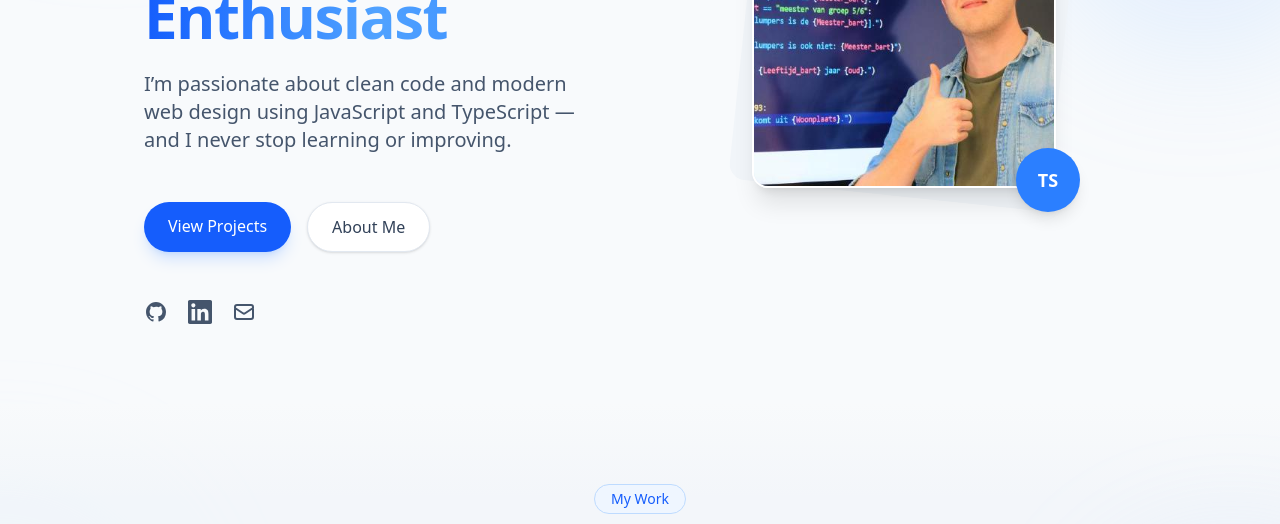
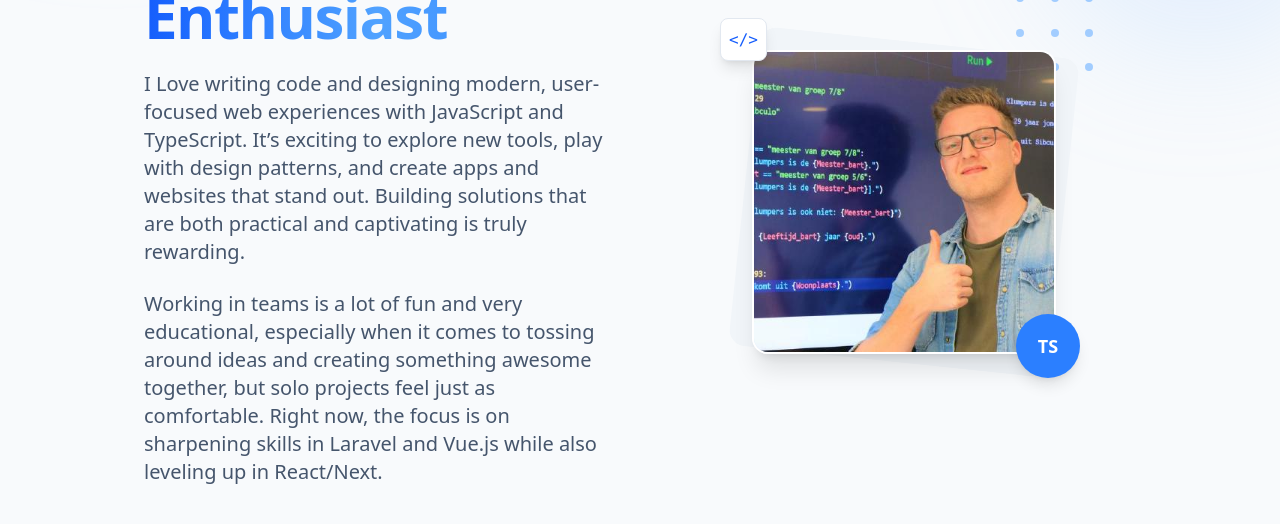
Before and after one commit to Klumpsy/portfolio, a Next.js app: page / in a window 1280 px wide. Shown: the part 428-952 px from the top of the page. Built offline with nearby package versions, Linux system fonts and the light colour scheme; no server answers.

Commit message:
patch up

```diff
--- a/src/app/about/page.tsx
+++ b/src/app/about/page.tsx
@@ -51,9 +51,11 @@ export default async function AboutPage() {
           </h1>
 
           <p className="text-xl text-slate-600 dark:text-slate-300 max-w-2xl mx-auto">
-            From education to technology, my path has been driven by a passion
-            for learning new technologies and creating meaningful experiences.
-            Also, I love to code and build new projects.
+            Moving from teaching to tech has been a fun ride, fueled by a love
+            for picking up new tools and diving into fresh ideas. Coding is a
+            total blast, and there’s nothing like building new projects, be it a
+            cool app or a smooth website. Creating things that connect with
+            users and feel useful is what makes it all click.
           </p>
         </div>
 
--- a/src/app/page.tsx
+++ b/src/app/page.tsx
@@ -35,9 +35,18 @@ export default async function Home() {
               </h1>
 
               <p className="text-xl text-slate-600 dark:text-slate-300">
-                I’m passionate about clean code and modern web design using
-                JavaScript and TypeScript — and I never stop learning or
-                improving.
+                I Love writing code and designing modern, user-focused web
+                experiences with JavaScript and TypeScript. It’s exciting to
+                explore new tools, play with design patterns, and create apps
+                and websites that stand out. Building solutions that are both
+                practical and captivating is truly rewarding.
+              </p>
+              <p className="text-xl text-slate-600 dark:text-slate-300">
+                Working in teams is a lot of fun and very educational,
+                especially when it comes to tossing around ideas and creating
+                something awesome together, but solo projects feel just as
+                comfortable. Right now, the focus is on sharpening skills in
+                Laravel and Vue.js while also leveling up in React/Next.
               </p>
 
               <div className="flex flex-wrap gap-4 pt-6">
--- a/src/app/tools/page.tsx
+++ b/src/app/tools/page.tsx
@@ -51,13 +51,28 @@ export default async function ToolsPage() {
             <div className="flex-shrink-0 w-1 h-6 bg-blue-500 dark:bg-blue-400 rounded"></div>
             <h2 className="text-2xl font-bold text-slate-800 dark:text-white">
               <span className="bg-clip-text text-transparent bg-gradient-to-r from-blue-600 to-blue-400 dark:from-blue-400 dark:to-blue-300">
+                Thunks
+              </span>
+            </h2>
+          </div>
+
+          <div className="grid grid-cols-1 md:grid-cols-2 lg:grid-cols-3 gap-8">
+            Coming soon...
+          </div>
+        </div>
+
+        <div className="mb-16">
+          <div className="flex items-center gap-2 mb-8">
+            <div className="flex-shrink-0 w-1 h-6 bg-blue-500 dark:bg-blue-400 rounded"></div>
+            <h2 className="text-2xl font-bold text-slate-800 dark:text-white">
+              <span className="bg-clip-text text-transparent bg-gradient-to-r from-blue-600 to-blue-400 dark:from-blue-400 dark:to-blue-300">
                 Sagas
               </span>
             </h2>
           </div>
 
           <div className="grid grid-cols-1 md:grid-cols-2 lg:grid-cols-3 gap-8">
-            Tool here
+            Coming soon...
           </div>
         </div>
       </div>
```
